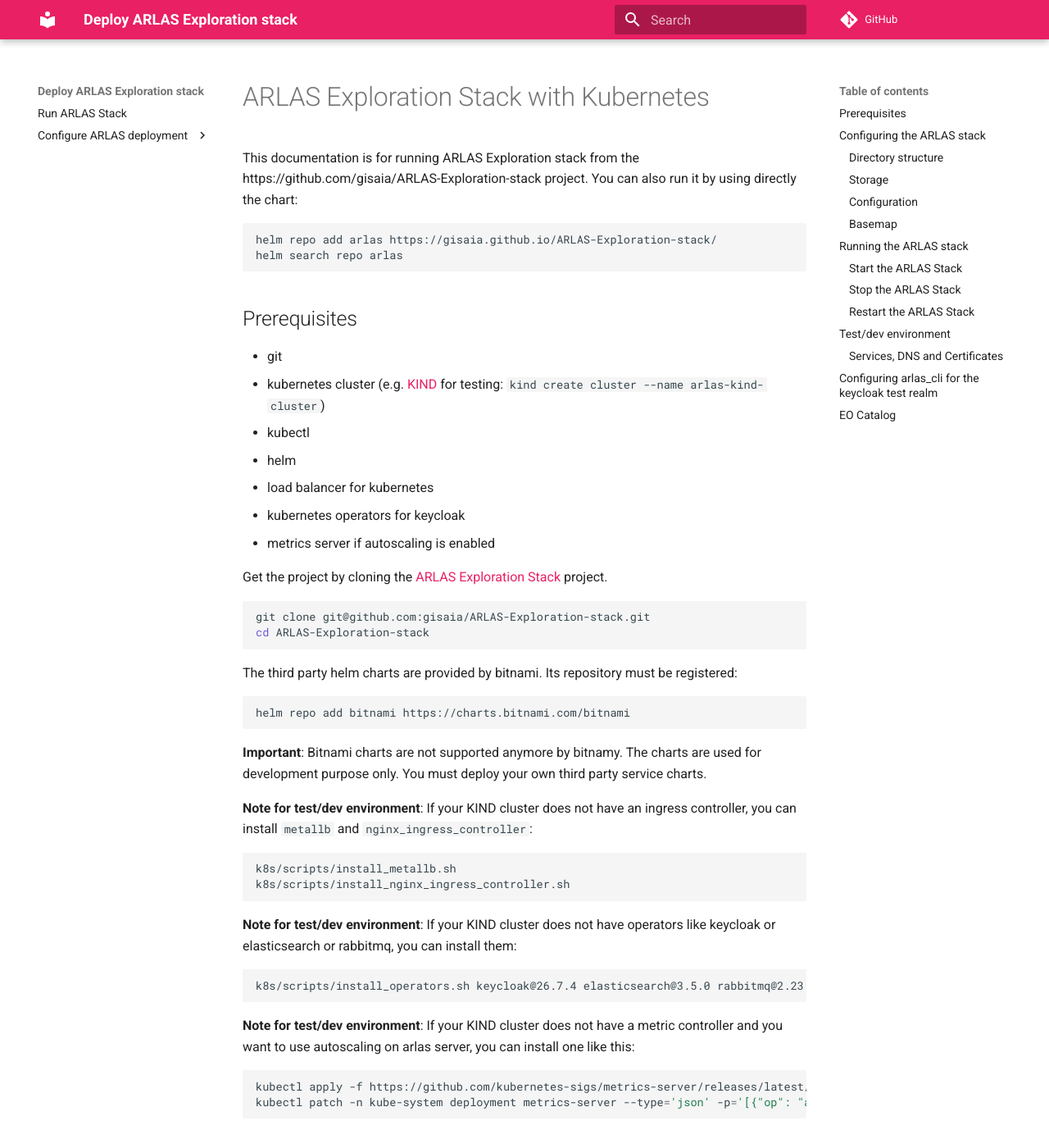
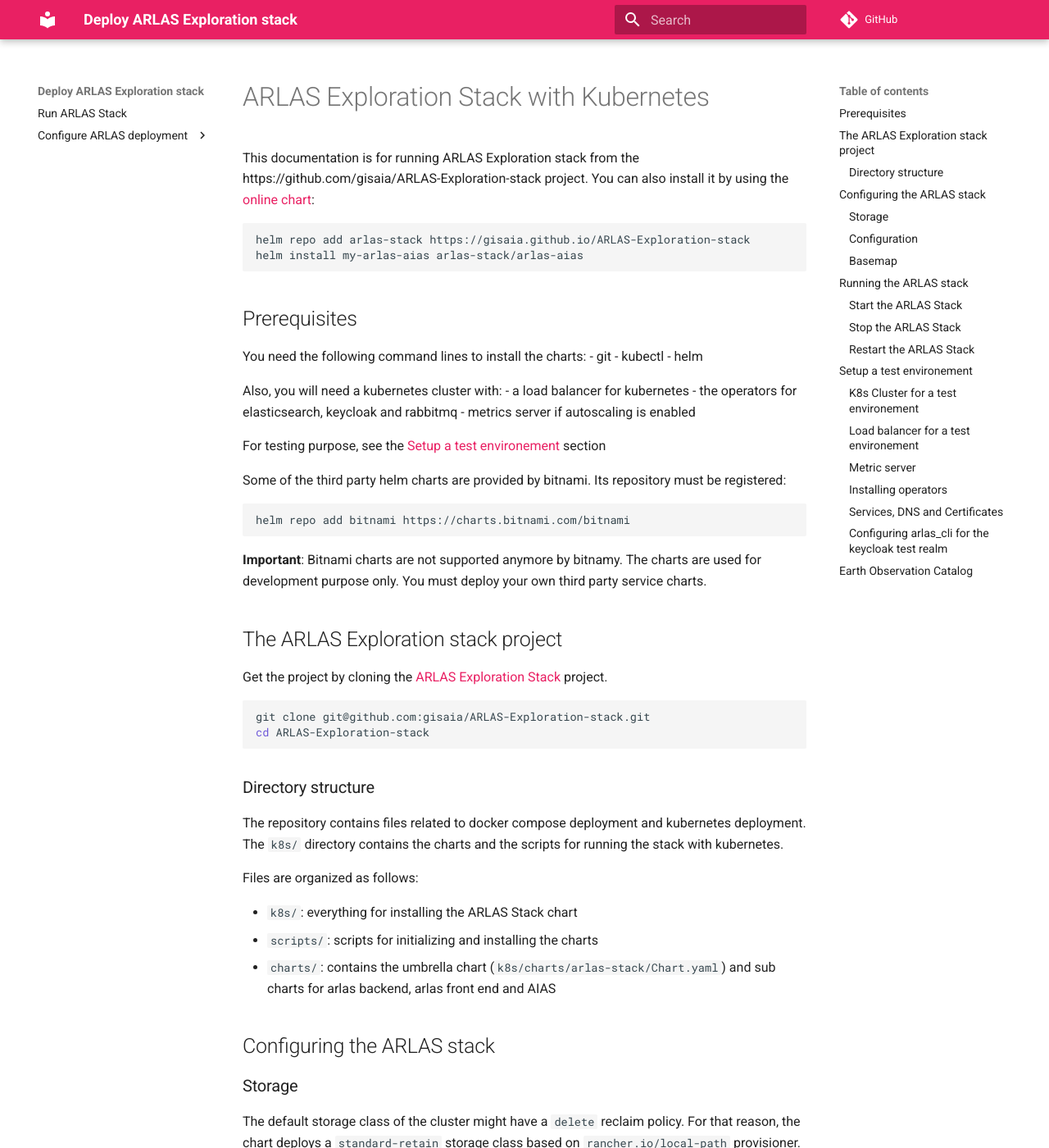
Before and after one commit to gisaia/ARLAS-Exploration-stack, an MkDocs documentation site: the page built from docs/docs/arlas_exploration_stack_helm.md, in a window 1280 px wide and 1400 px high. Shown: the whole window at 82% size. Built offline with MkDocs 1.6.1 and Material for MkDocs 9.7.7, drawn with Linux system fonts in a browser that asks for light colours; comment, search, counter and statistics services are not loaded; some of the changed text lies outside the part shown.

Commit message:
improve doc structure for helm

````diff
--- a/docs/docs/arlas_exploration_stack_helm.md
+++ b/docs/docs/arlas_exploration_stack_helm.md
@@ -2,21 +2,35 @@
 # ARLAS Exploration Stack with Kubernetes
 
 
-This documentation is for running ARLAS Exploration stack from the https://github.com/gisaia/ARLAS-Exploration-stack project. You can also run it by using directly the chart:
+This documentation is for running ARLAS Exploration stack from the https://github.com/gisaia/ARLAS-Exploration-stack project. You can also install it by using the [online chart](https://artifacthub.io/packages/helm/arlas-stack/arlas-aias):
+
 ```shell
-helm repo add arlas https://gisaia.github.io/ARLAS-Exploration-stack/
-helm search repo arlas
+helm repo add arlas-stack https://gisaia.github.io/ARLAS-Exploration-stack
+helm install my-arlas-aias arlas-stack/arlas-aias
 ```
 
 ## Prerequisites
 
+You need the following command lines to install the charts:
 - git
-- kubernetes cluster (e.g. [KIND](https://kind.sigs.k8s.io/) for testing: `kind create cluster --name arlas-kind-cluster`)
 - kubectl
 - helm
-- load balancer for kubernetes
-- kubernetes operators for keycloak
+
+Also, you will need a kubernetes cluster with:
+- a load balancer for kubernetes
+- the operators for elasticsearch, keycloak and rabbitmq
 - metrics server if autoscaling is enabled
+
+For testing purpose, see the [Setup a test environement](#setup-a-test-environement) section
+
+Some of the third party helm charts are provided by bitnami. Its repository must be registered:
+
+```shell
+helm repo add bitnami https://charts.bitnami.com/bitnami
+```
+__Important__: Bitnami charts are not supported anymore by bitnamy. The charts are used for development purpose only. You must deploy your own third party service charts.
+
+## The ARLAS Exploration stack project
 
 Get the project by cloning the [ARLAS Exploration Stack](https://github.com/gisaia/ARLAS-Exploration-stack) project.
 
@@ -24,37 +38,6 @@ Get the project by cloning the [ARLAS Exploration Stack](https://github.com/gisa
 git clone git@github.com:gisaia/ARLAS-Exploration-stack.git
 cd ARLAS-Exploration-stack
 ```
-
-The third party helm charts are provided by bitnami. Its repository must be registered:
-
-```shell
-helm repo add bitnami https://charts.bitnami.com/bitnami
-```
-
-__Important__: Bitnami charts are not supported anymore by bitnamy. The charts are used for development purpose only. You must deploy your own third party service charts.
-
-__Note for test/dev environment__: If your KIND cluster does not have an ingress controller, you can install `metallb` and `nginx_ingress_controller`:
-
-```shell
-k8s/scripts/install_metallb.sh
-k8s/scripts/install_nginx_ingress_controller.sh
-```
-
-__Note for test/dev environment__:  If your KIND cluster does not have operators like keycloak or elasticsearch or rabbitmq, you can install them:
-```shell
-k8s/scripts/install_operators.sh keycloak@26.7.4 elasticsearch@3.5.0 rabbitmq@2.23.0
-```
-
-
-__Note for test/dev environment__: If your KIND cluster does not have a metric controller and you want to use autoscaling on arlas server, you can install one like this:
-
-```shell
-kubectl apply -f https://github.com/kubernetes-sigs/metrics-server/releases/latest/download/components.yaml
-kubectl patch -n kube-system deployment metrics-server --type='json' -p='[{"op": "add", "path": "/spec/template/spec/containers/0/args/-", "value": "--kubelet-insecure-tls"}]'
-```
-
-
-## Configuring the ARLAS stack
 
 ### Directory structure
 
@@ -65,6 +48,8 @@ Files are organized as follows:
 - `k8s/`: everything for installing the ARLAS Stack chart
    - `scripts/`: scripts for initializing and installing the charts
    - `charts/`: contains the umbrella chart (`k8s/charts/arlas-stack/Chart.yaml`) and sub charts for arlas backend, arlas front end and AIAS
+
+## Configuring the ARLAS stack
 
 ### Storage
 
@@ -120,6 +105,9 @@ This script:
 - install or upgrade the arlas-stack chart
 
 
+--set-json 'global.elasticDnsDomain="elasticsearch.arlas.k8s"' --set-json 'elasticsearch.ingress.hostname="elasticsearch.arlas.k8s"'
+
+
 ### Stop the ARLAS Stack
 
 You can remove the deployment with:
@@ -141,7 +129,44 @@ Before re-starting the ARLAS stack, please make sure that the persistence volume
 ./k8s/scripts/free_released_persistence_volumes.sh
 ```
 
-## Test/dev environment
+## Setup a test environement
+
+This section is only for the deployment of the ARLAS Exploration stack in a **testing purpose**. This is not for production.
+
+### K8s Cluster for a test environement
+For a simple test environement of the ARLAS Exploration stack, you can install a [KIND](https://kind.sigs.k8s.io/) cluster:
+
+1 - [Install KIND](https://kind.sigs.k8s.io/docs/user/quick-start/#installing-from-release-binaries)
+
+2 - Create a cluster:
+```shell
+kind create cluster --name arlas-kind-cluster
+```
+
+### Load balancer for a test environement
+
+__Note for test/dev environment__: If your KIND cluster does not have an ingress controller, you can install `metallb` and `nginx_ingress_controller`:
+
+```shell
+k8s/scripts/install_metallb.sh
+k8s/scripts/install_nginx_ingress_controller.sh
+```
+
+### Metric server
+
+__Note for test/dev environment__: If your KIND cluster does not have a metric controller and you want to use autoscaling on arlas server, you can install one like this:
+
+```shell
+kubectl apply -f https://github.com/kubernetes-sigs/metrics-server/releases/latest/download/components.yaml
+kubectl patch -n kube-system deployment metrics-server --type='json' -p='[{"op": "add", "path": "/spec/template/spec/containers/0/args/-", "value": "--kubelet-insecure-tls"}]'
+```
+
+### Installing operators
+
+__Note for test/dev environment__:  If your KIND cluster does not have operators like keycloak, elasticsearch or rabbitmq, you can install them:
+```shell
+k8s/scripts/install_operators.sh keycloak@26.7.4 elasticsearch@3.5.0 rabbitmq@2.23.0
+```
 
 ### Services, DNS and Certificates
 
@@ -152,7 +177,14 @@ Four services are exposed with an ingress:
 - `apisix`, which serves ARLAS and AIAS, default DNS is `site.arlas.k8s`
 - `minio`, which serves as the object store, default DNS is `minio.arlas.k8s`
 
-In a Linux test environment, you will need to link the ingress external IP with the domain names of the services. You can for instance add them in /etc/hosts:
+In a Linux test environment, you will need to link the ingress external IP with the domain names of the services. The ingress external IP is obtained with:
+
+```shell
+kubectl get svc ingress-nginx-controller  -o jsonpath='{.status.loadBalancer.ingress[0].ip}'
+```
+
+
+Once you have it (e.g. 172.18.0.10), you can add them in /etc/hosts:
 
 ```
 172.18.0.10	keycloak.arlas.k8s
@@ -174,12 +206,7 @@ and run
 sudo kubectl port-forward -n default service/ingress-nginx-controller 80:80 443:443
 ```
 
-The arlas-ingress IP is obtained with:
-```shell
-kubectl get svc ingress-nginx-controller  -o jsonpath='{.status.loadBalancer.ingress[0].ip}'
-```
-
-## Configuring `arlas_cli` for the keycloak test realm
+### Configuring `arlas_cli` for the keycloak test realm
 
 Let's assume the domain names are `elastic.arlas.k8s`, `keycloak.arlas.k8s` and `site.arlas.k8s`, then you can init your arlas_cli configuration file with:
 
@@ -211,7 +238,7 @@ Using default configuration local.k8s.kc.data
 +------+-------+
 +------+-------+
 ```
-## EO Catalog
+## Earth Observation Catalog
 
 Just like the docker compose deployment, you can init a catalog:
 
@@ -220,11 +247,3 @@ Just like the docker compose deployment, you can init a catalog:
 ```
 
 Remember to change `main` and `org.com` according to the values you changed in the arlas-stack chart values.yaml file.
-
-
-**Remove deployment**
-
-To start, run:
-```shell
-./k8s/scripts/remove_deployment.sh
-```
````
